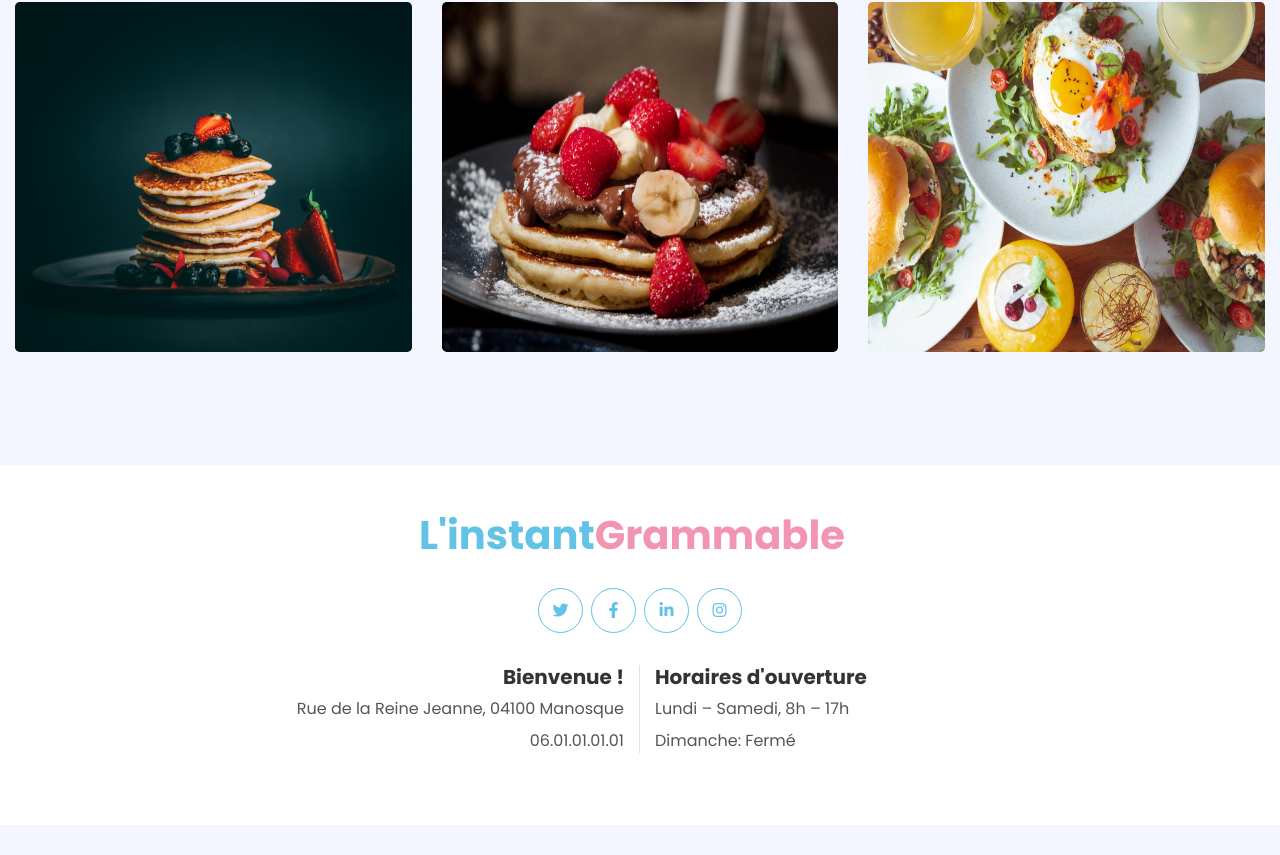
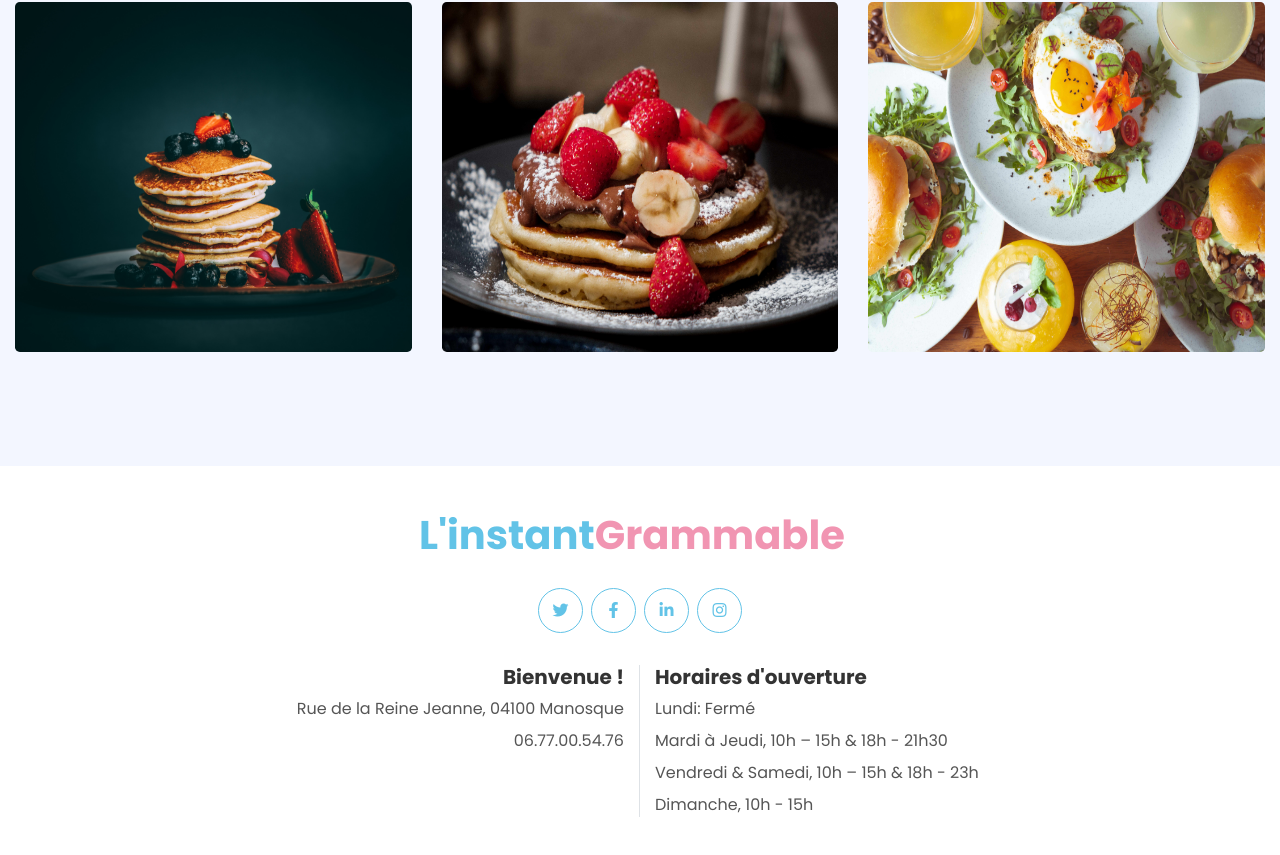
Before and after one commit to Rayanworkout/InstantGrammable, a Vue app: page / in a window 1280 px wide. Shown: the part 3367-4222 px from the top of the page. Before the commit the page ends 4192 px from the top, so only its background shows below. Built offline with nearby package versions, Linux system fonts and the light colour scheme; no server answers.

Commit message:
added opening hours

```diff
--- a/src/pages/components/Footer.component.vue
+++ b/src/pages/components/Footer.component.vue
@@ -21,12 +21,14 @@
                         <div class="col-sm-6 text-center text-sm-right border-right mb-3 mb-sm-0">
                             <h5 class="font-weight-bold mb-2">Bienvenue !</h5>
                             <p class="mb-2">Rue de la Reine Jeanne, 04100 Manosque</p>
-                            <p class="mb-0">06.01.01.01.01</p>
+                            <p class="mb-0">06.77.00.54.76</p>
                         </div>
                         <div class="col-sm-6 text-center text-sm-left">
                             <h5 class="font-weight-bold mb-2">Horaires d'ouverture</h5>
-                            <p class="mb-2">Lundi – Samedi, 8h – 17h</p>
-                            <p class="mb-0">Dimanche: Fermé</p>
+                            <p class="mb-2">Lundi: Fermé</p>
+                            <p class="mb-2">Mardi à Jeudi, 10h – 15h & 18h - 21h30</p>
+                            <p class="mb-2">Vendredi & Samedi, 10h – 15h & 18h - 23h</p>
+                            <p class="mb-0">Dimanche, 10h - 15h</p>
                         </div>
                     </div>
                 </div>
```
